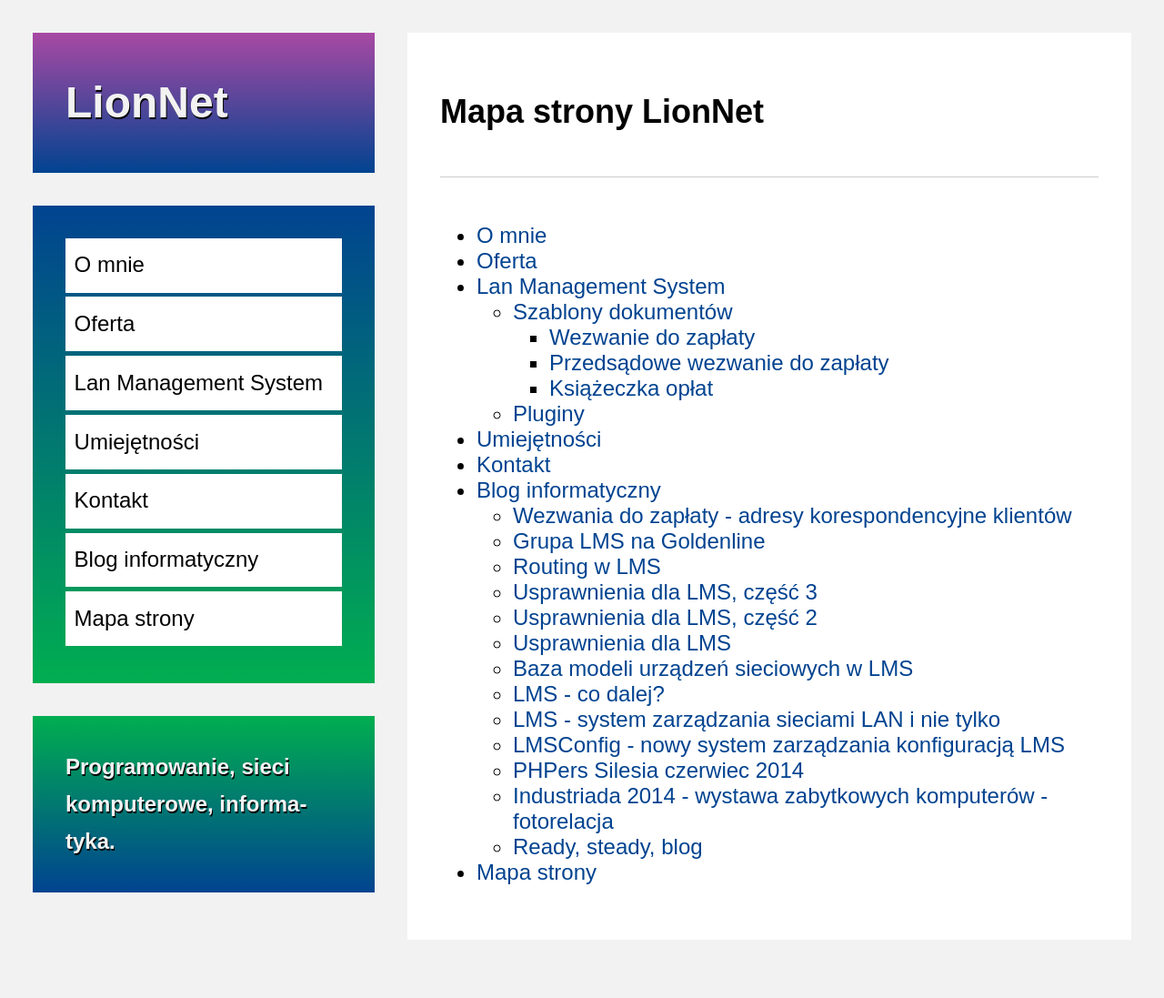
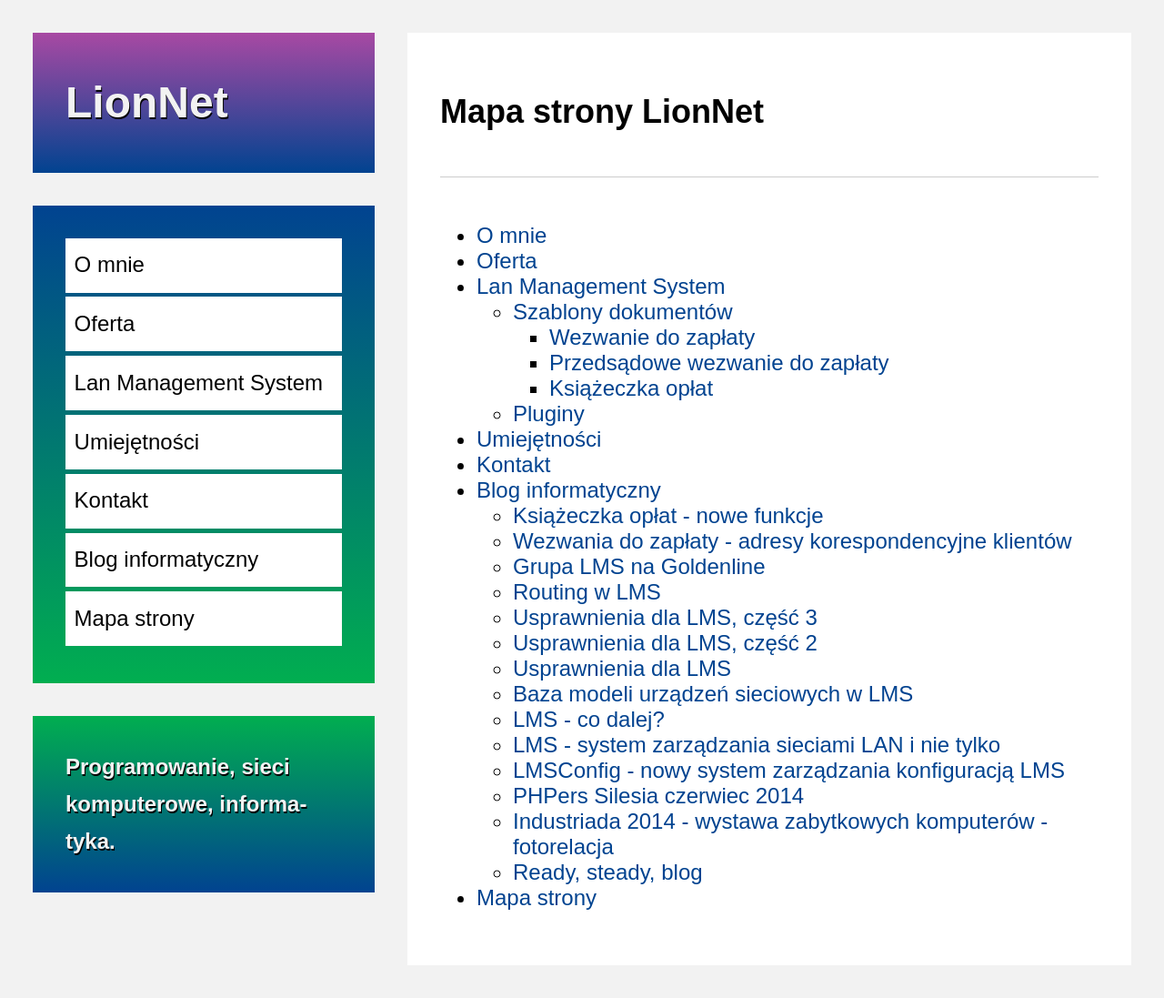
Before and after one commit to maciejlew/maciejlew.github.io, a Jekyll site: the page built from pages/map.md, in a window 1280 px wide. Shown: the whole page at 91% size. Built offline with Jekyll 4.4.1, drawn with Linux system fonts in a browser that asks for light colours; before the commit the page ends 1069 px from its top, so only the background shows below that.

Commit message:
Updates site map

```diff
--- a/pages/map.md
+++ b/pages/map.md
@@ -20,6 +20,7 @@
  * [Umiejętności](../umiejetnosci)
  * [Kontakt](../kontakt)
  * [Blog informatyczny](../blog)
+   * [Książeczka opłat - nowe funkcje](../2015/09/21/ksiazeczka-oplat-nowe-funkcje.html)
    * [Wezwania do zapłaty - adresy korespondencyjne klientów](../2015/08/08/wezwania-do-zaplaty-adresy-korespondencyjne.html)
    * [Grupa LMS na Goldenline](../2015/08/08/grupa-lms-na-goldenline.html)
    * [Routing w LMS](../2015/07/28/routing-w-lms.html)
```
